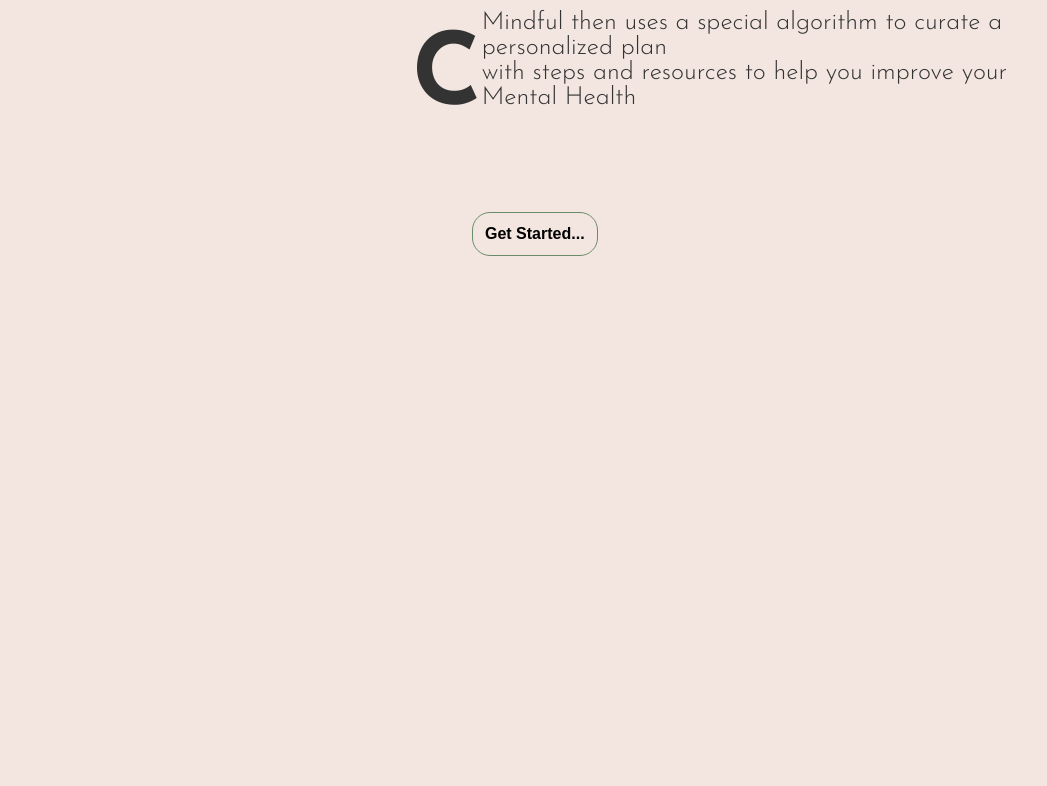
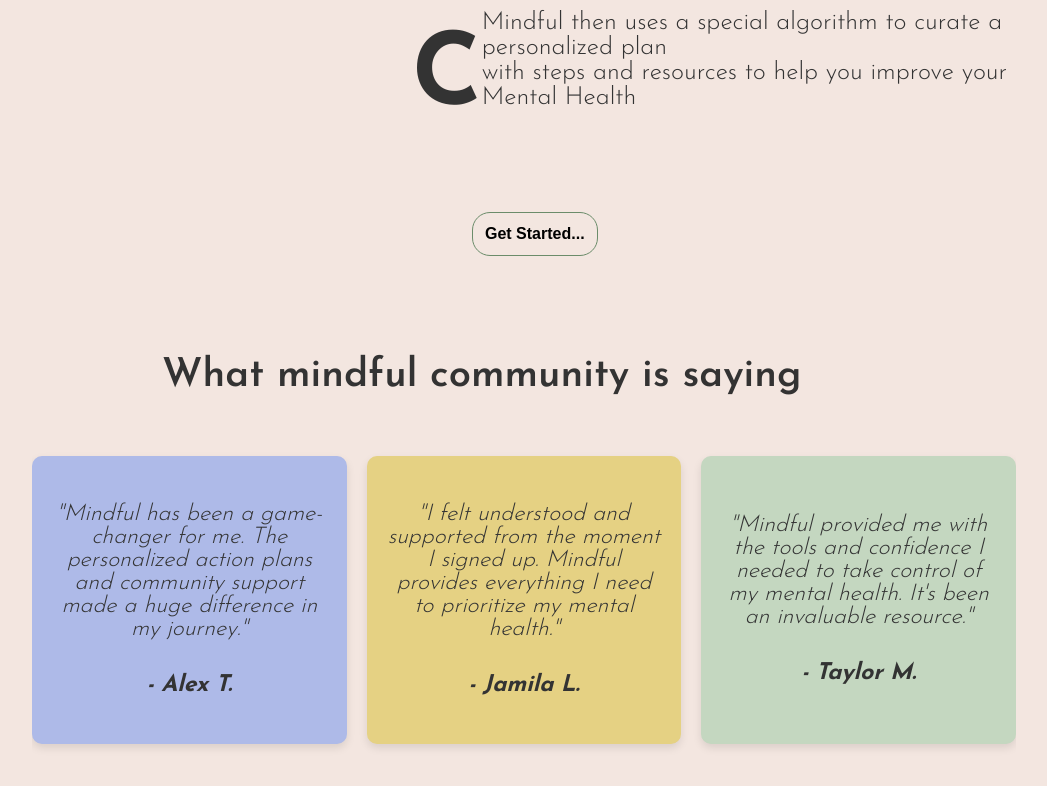
Before and after one commit to vincent-mugendi/Mindful, a React (Vite) app in the folder frontend/mindful-frontend/: page / in a window 1280 px wide. Shown: the part 2614-3400 px from the top of the page, without its empty margins (116-1163 px from the left). Before the commit the page ends 2880 px from the top, so only its background shows below. Built offline with nearby package versions, Linux system fonts and the light colour scheme.

Commit message:
Added Testimonials Section for LandingPage

```diff
--- a/frontend/mindful-frontend/src/components/landing/Landing.jsx
+++ b/frontend/mindful-frontend/src/components/landing/Landing.jsx
@@ -7,6 +7,7 @@
 import LandingPromise from "./LandingPromise";
 import LandingMission from "./LandingMission";
 import LandingHowItWorks from "./LandingHowItWorks";
+import LandingTestimonials from "./LandingTestimonials";
 
 const LandingPage = () => {
     return (
@@ -16,6 +17,7 @@
         <LandingPromise />
         <LandingMission />
         <LandingHowItWorks />
+        <LandingTestimonials />
         </>
     )
 }
--- /dev/null
+++ b/frontend/mindful-frontend/src/components/landing/LandingTestimonials.css
@@ -0,0 +1,66 @@
+.testimonials {
+    margin-top: 40px;
+    text-align: center;
+    padding: 20px;
+}
+
+.testimonials h3 {
+    font-size: 40px;
+    text-align: left;
+    font-weight: 600;
+    margin-left: 130px;
+}
+
+.testimonies {
+    display: flex;
+    justify-content: center;
+    gap: 20px;
+    overflow: hidden;
+    padding: 20px 0;
+    font-size: 23px;
+    font-weight: 350;
+    font-style: italic;
+}
+
+.testimony-card {
+    flex: 1 1 300px;
+    /* Allow cards to shrink and grow */
+    max-width: 341px;
+    height: 288px;
+    padding: 20px;
+    box-sizing: border-box;
+    border-radius: 10px;
+    box-shadow: 0 4px 8px rgba(0, 0, 0, 0.1);
+    display: flex;
+    flex-direction: column;
+    justify-content: center;
+    background-color: #AEBAE8;
+    /* Default background color */
+    color: #333;
+}
+
+.testimony-card:nth-child(2) {
+    background-color: #E5D183;
+}
+
+.testimony-card:nth-child(3) {
+    background-color: #C4D7C0;
+}
+
+.author {
+    margin-top: 10px;
+    font-style: italic;
+    font-weight: bold;
+}
+
+@media (max-width: 768px) {
+    .testimonies {
+        flex-direction: column;
+        align-items: center;
+    }
+
+    .testimony-card {
+        max-width: 100%;
+        margin-bottom: 20px;
+    }
+}
--- a/frontend/mindful-frontend/src/components/landing/LandingTestimonials.jsx
+++ b/frontend/mindful-frontend/src/components/landing/LandingTestimonials.jsx
@@ -1,10 +1,32 @@
 import React from "react";
-import "./LandingTestimonials.css"
+import "./LandingTestimonials.css";
 
 const LandingTestimonials = () => {
     return (
-        <></>
+        <div className="testimonials">
+            <h3>What mindful community is saying</h3>
+            <section className="testimonies">
+                <div className="testimony-card">
+                    <p>
+                        "Mindful has been a game-changer for me. The personalized action plans and community support made a huge difference in my journey."
+                    </p>
+                    <p className="author">- Alex T.</p>
+                </div>
+                <div className="testimony-card">
+                    <p>
+                        "I felt understood and supported from the moment I signed up. Mindful provides everything I need to prioritize my mental health."
+                    </p>
+                    <p className="author">- Jamila L.</p>
+                </div>
+                <div className="testimony-card">
+                    <p>
+                        "Mindful provided me with the tools and confidence I needed to take control of my mental health. It's been an invaluable resource."
+                    </p>
+                    <p className="author">- Taylor M.</p>
+                </div>
+            </section>
+        </div>
     );
-}
+};
 
 export default LandingTestimonials;
```
Also changed, not shown: 1 other file (tests, documents, lock files or other folders).
